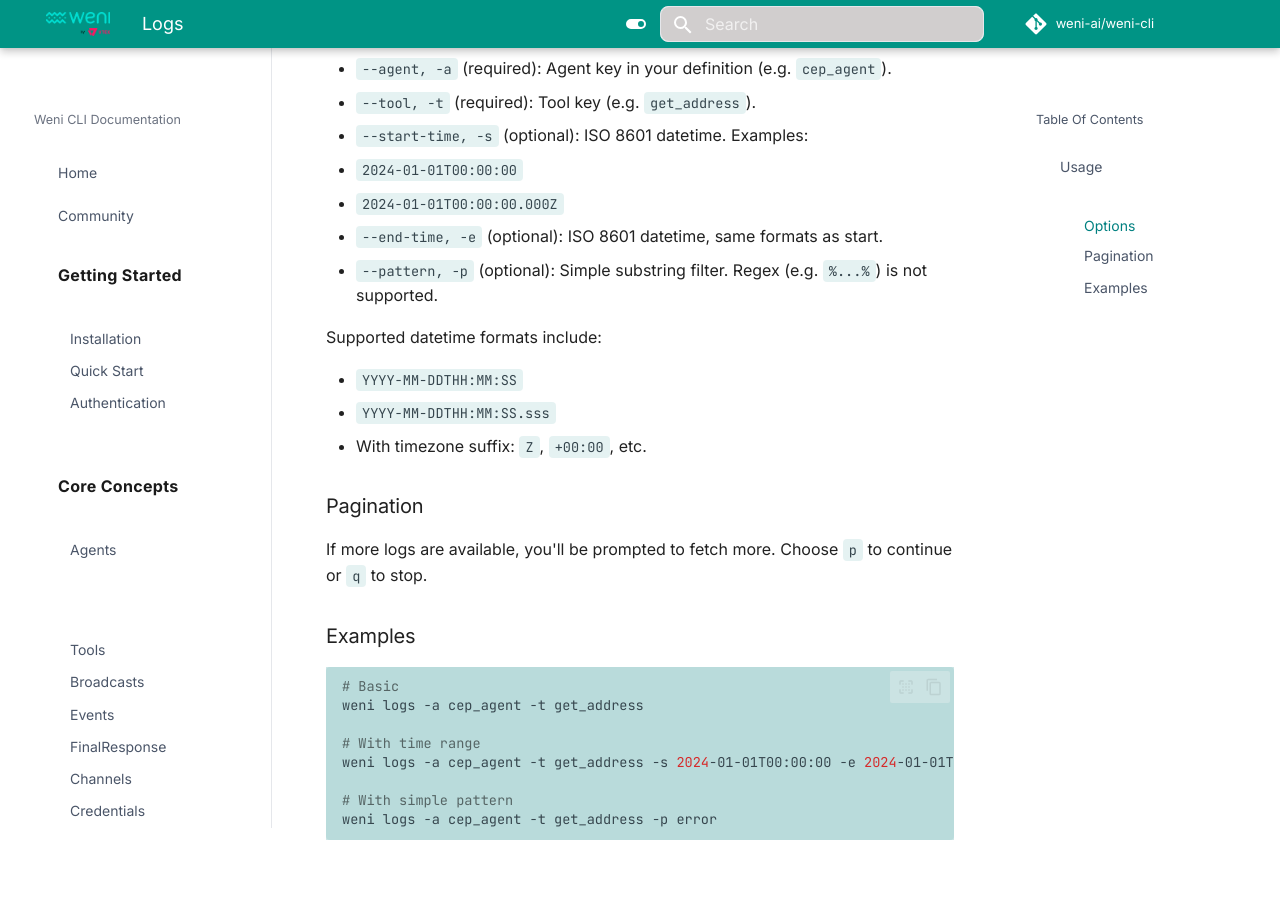
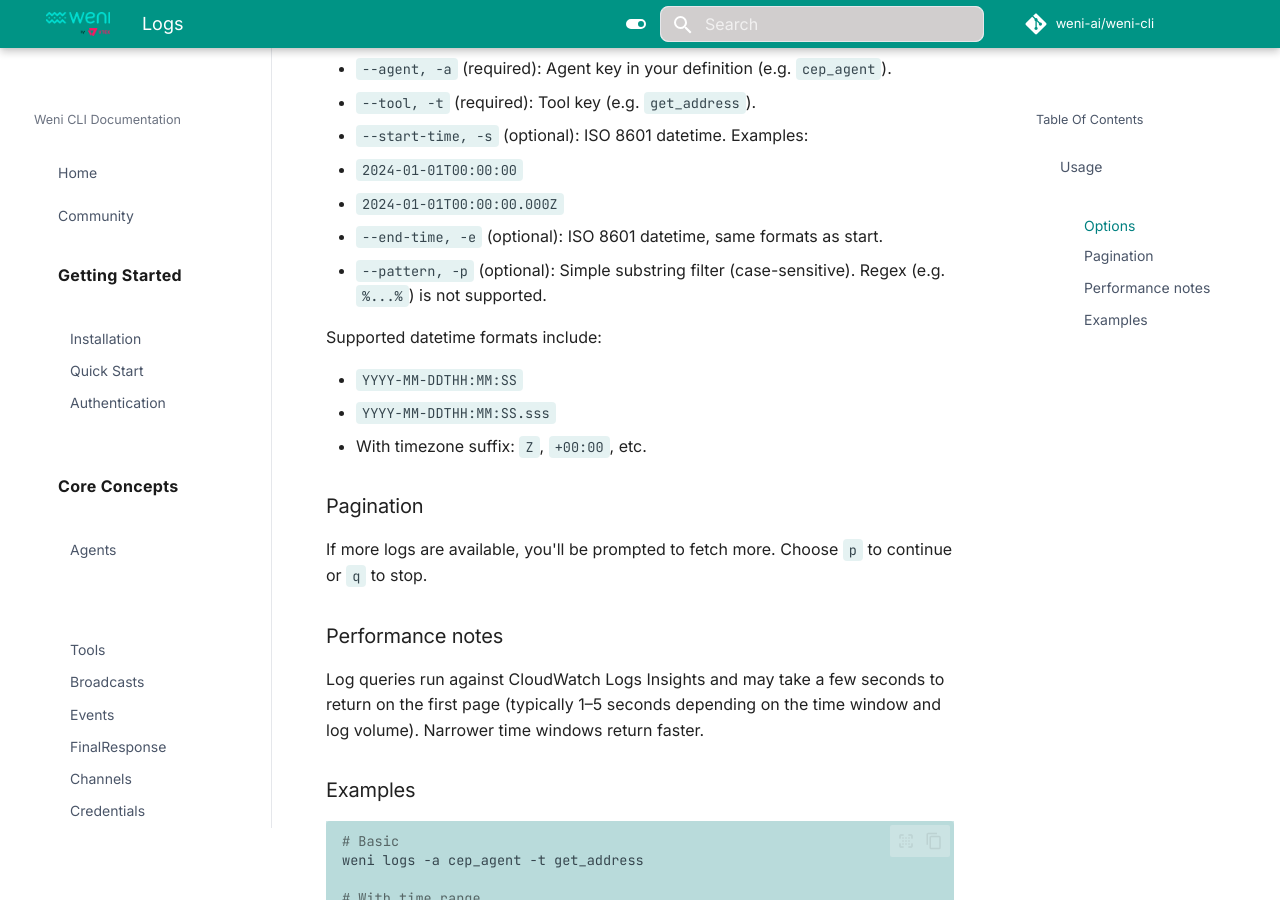
Before and after one commit to weni-ai/weni-cli, an MkDocs documentation site: the page built from docs/run/logs.md, in a window 1280 px wide and 900 px high, scrolled down 348 px. Built offline with MkDocs 1.6.1 and Material for MkDocs 9.7.7, drawn with Linux system fonts in a browser that asks for light colours; comment, search, counter and statistics services are not loaded.

```diff
--- a/docs/run/logs.md
+++ b/docs/run/logs.md
@@ -16,7 +16,7 @@
   - `2024-01-01T00:00:00`
   - `2024-01-01T00:00:00.000Z`
 - `--end-time, -e` (optional): ISO 8601 datetime, same formats as start.
-- `--pattern, -p` (optional): Simple substring filter. Regex (e.g. `%...%`) is not supported.
+- `--pattern, -p` (optional): Simple substring filter (case-sensitive). Regex (e.g. `%...%`) is not supported.
 
 Supported datetime formats include:
 
@@ -27,6 +27,10 @@
 ### Pagination
 
 If more logs are available, you'll be prompted to fetch more. Choose `p` to continue or `q` to stop.
+
+### Performance notes
+
+Log queries run against CloudWatch Logs Insights and may take a few seconds to return on the first page (typically 1–5 seconds depending on the time window and log volume). Narrower time windows return faster.
 
 ### Examples
 
```
Also changed, not shown: 1 other file.
